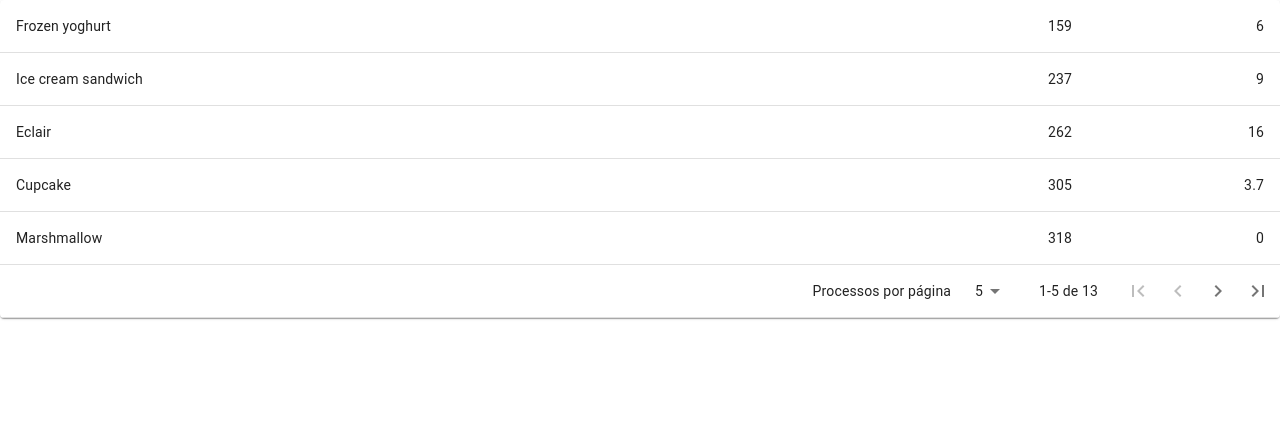
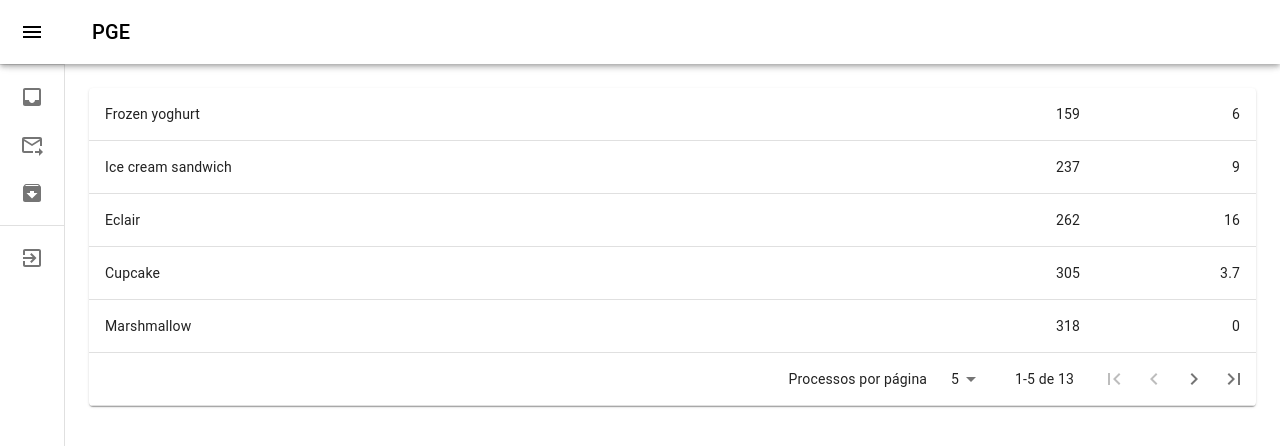
Before and after one commit to josedhontas/PGE-prova, a React (Create React App) app in the folder pge/: page /home/saida in a window 1280 px wide. Shown: the top 446 px of the page. Built offline with nearby package versions, Linux system fonts and the light colour scheme.

Commit message:
insercao_rotas

```diff
--- a/pge/src/Components/NavBarHome/index.jsx
+++ b/pge/src/Components/NavBarHome/index.jsx
@@ -20,7 +20,8 @@ import InboxIcon from '@mui/icons-material/Inbox';
 import ExitToAppIcon from '@mui/icons-material/ExitToApp';
 import ArchiveIcon from '@mui/icons-material/Archive';
 import ForwardToInboxIcon from '@mui/icons-material/ForwardToInbox';
-import Saida from '../saida';
+import { Link } from 'react-router-dom';
+
 
 const drawerWidth = 240;
 
@@ -91,18 +92,22 @@ const Drawer = styled(MuiDrawer, { shouldForwardProp: (prop) => prop !== 'open'
 export default function NavBarHome(props) {
     const menu = [
         {
-            text: 'Entrada',
+            texto: 'Entrada',
             icon: <InboxIcon />,
+            local: '/home'
+
         },
 
         {
-            text: 'Saida',
+            texto: 'Saida',
             icon: <ForwardToInboxIcon />,
+            local: '/home/saida'
         },
 
         {
-            text: 'Arquivado',
+            texto: 'Arquivado',
             icon: <ArchiveIcon />,
+            local: '/home/arquivado'
         },
 
     ]
@@ -148,7 +153,8 @@ export default function NavBarHome(props) {
                 <Divider />
                 <List>
                     {menu.map((item) => (
-                        <ListItem key={item.text} disablePadding sx={{ display: 'block' }}>
+                        <ListItem key={item.texto} disablePadding sx={{ display: 'block' }}>
+                            <Link to={item.local} style={{ textDecoration: 'none', color: 'inherit' }}>
                                 <ListItemButton
                                     sx={{
                                         minHeight: 48,
@@ -165,16 +171,19 @@ export default function NavBarHome(props) {
                                     >
                                         {item.icon}
                                     </ListItemIcon>
-                                <ListItemText primary={item.text} sx={{ opacity: open ? 1 : 0 }} />
+                                    <ListItemText primary={item.texto} sx={{ opacity: open ? 1 : 0 }} />
                                 </ListItemButton>
+                            </Link>
                         </ListItem>
                     ))}
+
 
                 </List>
                 <Divider />
                 <List>
-                    {['Sair'].map((text, index) => (
-                        <ListItem key={text} disablePadding sx={{ display: 'block' }}>
+                    {['Sair'].map((texto, index) => (
+                        <ListItem key={texto} disablePadding sx={{ display: 'block' }}>
+                            <Link to={'/'} style={{ textDecoration: 'none', color: 'inherit' }}>
                                 <ListItemButton
                                     sx={{
                                         minHeight: 48,
@@ -191,15 +200,16 @@ export default function NavBarHome(props) {
                                     >
                                         {<ExitToAppIcon></ExitToAppIcon>}
                                     </ListItemIcon>
-                                <ListItemText primary={text} sx={{ opacity: open ? 1 : 0 }} />
+                                    <ListItemText primary={texto} sx={{ opacity: open ? 1 : 0 }} />
                                 </ListItemButton>
+                            </Link>
                         </ListItem>
                     ))}
                 </List>
             </Drawer>
             <Box component="main" sx={{ flexGrow: 1, p: 3 }}>
                 <DrawerHeader />
-                <Saida></Saida>
+                {props.page}
             </Box>
         </Box>
     );
--- a/pge/src/Components/arquivado/index.jsx
+++ b/pge/src/Components/arquivado/index.jsx
@@ -0,0 +1,7 @@
+import React from 'react'
+
+export default function Arquivado() {
+  return (
+    <div>index</div>
+  )
+}
--- a/pge/src/Router/index.jsx
+++ b/pge/src/Router/index.jsx
@@ -2,15 +2,16 @@ import React from 'react'
 import { BrowserRouter, Route, Routes } from 'react-router-dom';
 import Inicio from '../pages/inicio';
 import NavBarHome from '../Components/NavBarHome';
-import Saida from '../Components/saida';
+import SaidaPage from '../pages/saida';
+import ArquivadoPage from '../pages/arquivado';
 export default function Router() {
     return (
         <BrowserRouter>
             <Routes>
                 <Route path='/' element={<Inicio/>} />
                 <Route path='/home' element={<NavBarHome/>} />
-                <Route path='/home/saida' element={<Saida/>} />
-                <Route path='/home/arquivada' element={<NavBarHome/>} />
+                <Route path='/home/saida' element={<SaidaPage/>} />
+                <Route path='/home/arquivado' element={<ArquivadoPage/>} />
             </Routes>
         </BrowserRouter>
     )
--- /dev/null
+++ b/pge/src/pages/arquivado.jsx
@@ -0,0 +1,9 @@
+import React from 'react'
+import NavBarHome from '../Components/NavBarHome'
+import Arquivado from '../Components/arquivado'
+
+export default function ArquivadoPage() {
+  return (
+    <div><NavBarHome page={<Arquivado/>}></NavBarHome></div>
+  )
+}
--- a/pge/src/pages/saida.jsx
+++ b/pge/src/pages/saida.jsx
@@ -1,7 +1,8 @@
 import React from 'react'
-
-export default function saida() {
+import NavBarHome from '../Components/NavBarHome'
+import Saida from '../Components/saida'
+export default function SaidaPage() {
   return (
-    <div>saida</div>
+    <div><NavBarHome page={<Saida/>}></NavBarHome></div>
   )
 }
```
Lines whose indentation alone changed are shown as unchanged.
